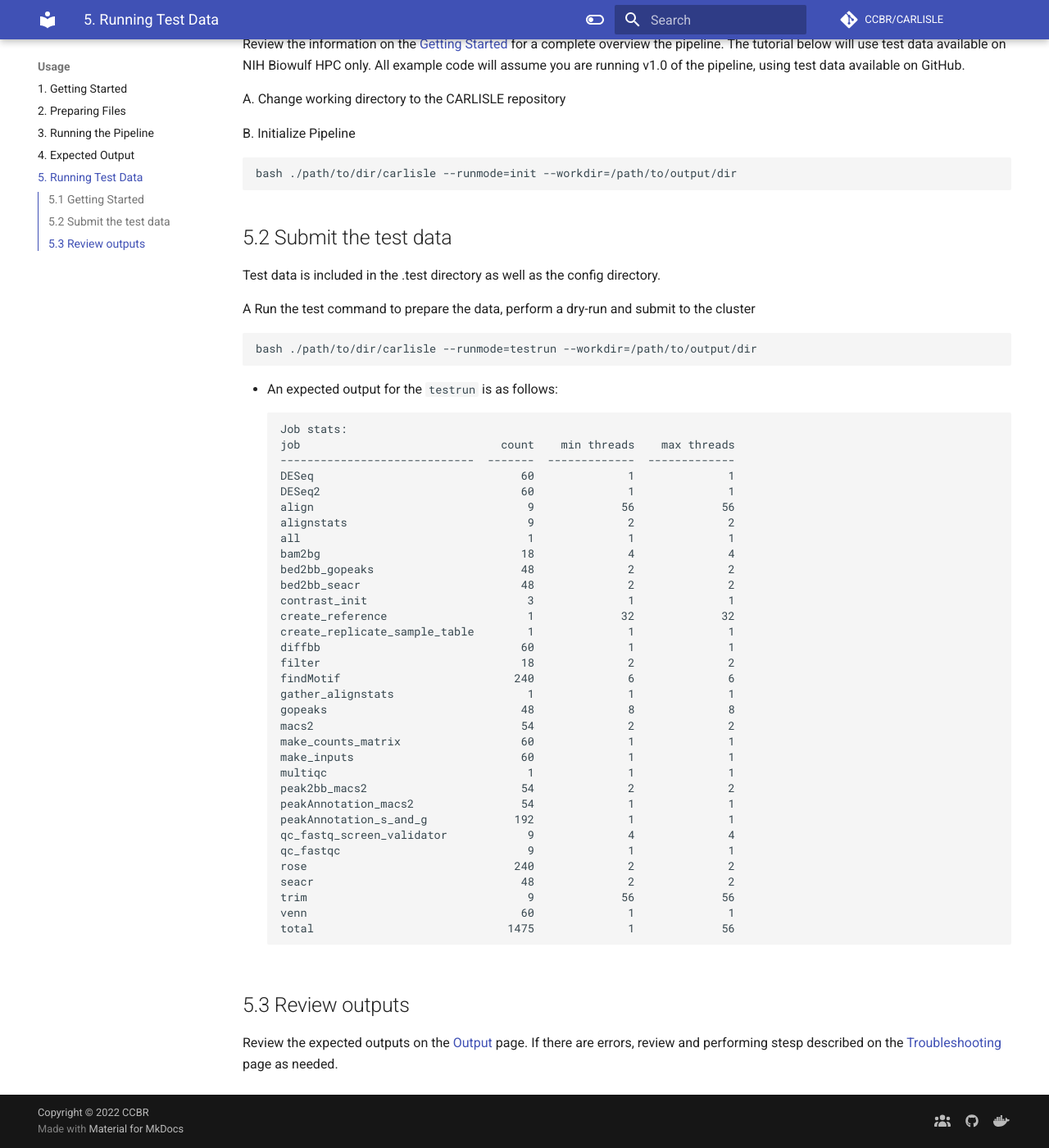
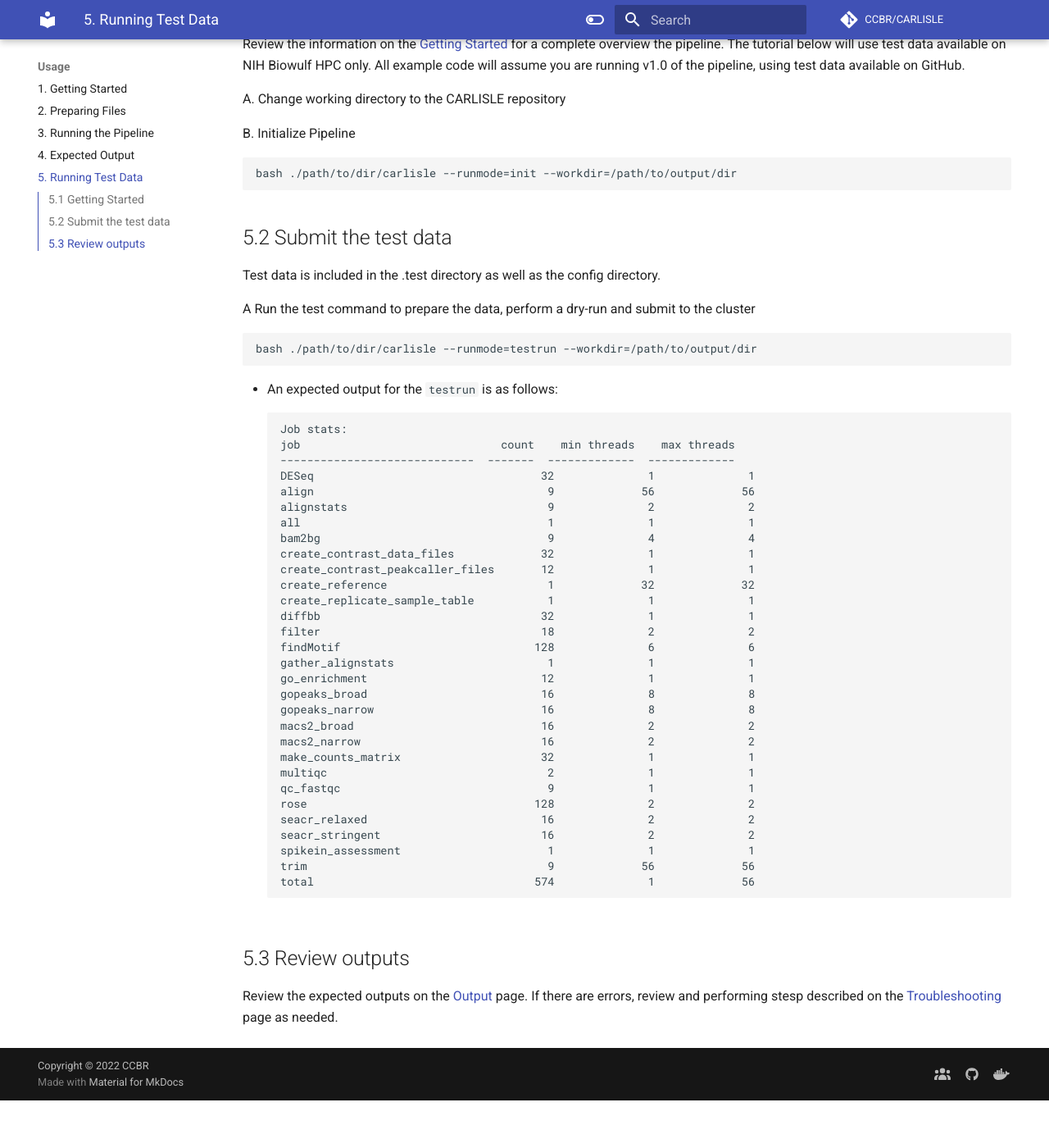
Before and after one commit to CCBR/CARLISLE, an MkDocs documentation site: the page built from docs/user-guide/test-info.md, in a window 1280 px wide and 1400 px high, scrolled down 303 px. Shown: the whole window at 82% size. Built offline with MkDocs 1.6.1 and Material for MkDocs 9.7.7, drawn with Linux system fonts in a browser that asks for light colours; comment, search, counter and statistics services are not loaded; the version menu is left out; after the commit the page ends 1645 px from its top, so only the background shows below that.

````diff
--- a/docs/user-guide/test-info.md
+++ b/docs/user-guide/test-info.md
@@ -25,36 +25,33 @@
 Job stats:
 job                              count    min threads    max threads
 -----------------------------  -------  -------------  -------------
-DESeq                               60              1              1
-DESeq2                              60              1              1
-align                                9             56             56
-alignstats                           9              2              2
-all                                  1              1              1
-bam2bg                              18              4              4
-bed2bb_gopeaks                      48              2              2
-bed2bb_seacr                        48              2              2
-contrast_init                        3              1              1
-create_reference                     1             32             32
-create_replicate_sample_table        1              1              1
-diffbb                              60              1              1
-filter                              18              2              2
-findMotif                          240              6              6
-gather_alignstats                    1              1              1
-gopeaks                             48              8              8
-macs2                               54              2              2
-make_counts_matrix                  60              1              1
-make_inputs                         60              1              1
-multiqc                              1              1              1
-peak2bb_macs2                       54              2              2
-peakAnnotation_macs2                54              1              1
-peakAnnotation_s_and_g             192              1              1
-qc_fastq_screen_validator            9              4              4
-qc_fastqc                            9              1              1
-rose                               240              2              2
-seacr                               48              2              2
-trim                                 9             56             56
-venn                                60              1              1
-total                             1475              1             56
+DESeq                                  32              1              1
+align                                   9             56             56
+alignstats                              9              2              2
+all                                     1              1              1
+bam2bg                                  9              4              4
+create_contrast_data_files             32              1              1
+create_contrast_peakcaller_files       12              1              1
+create_reference                        1             32             32
+create_replicate_sample_table           1              1              1
+diffbb                                 32              1              1
+filter                                 18              2              2
+findMotif                             128              6              6
+gather_alignstats                       1              1              1
+go_enrichment                          12              1              1
+gopeaks_broad                          16              8              8
+gopeaks_narrow                         16              8              8
+macs2_broad                            16              2              2
+macs2_narrow                           16              2              2
+make_counts_matrix                     32              1              1
+multiqc                                 2              1              1
+qc_fastqc                               9              1              1
+rose                                  128              2              2
+seacr_relaxed                          16              2              2
+seacr_stringent                        16              2              2
+spikein_assessment                      1              1              1
+trim                                    9             56             56
+total                                 574              1             56
 ```
 
 ## 5.3 Review outputs
````
